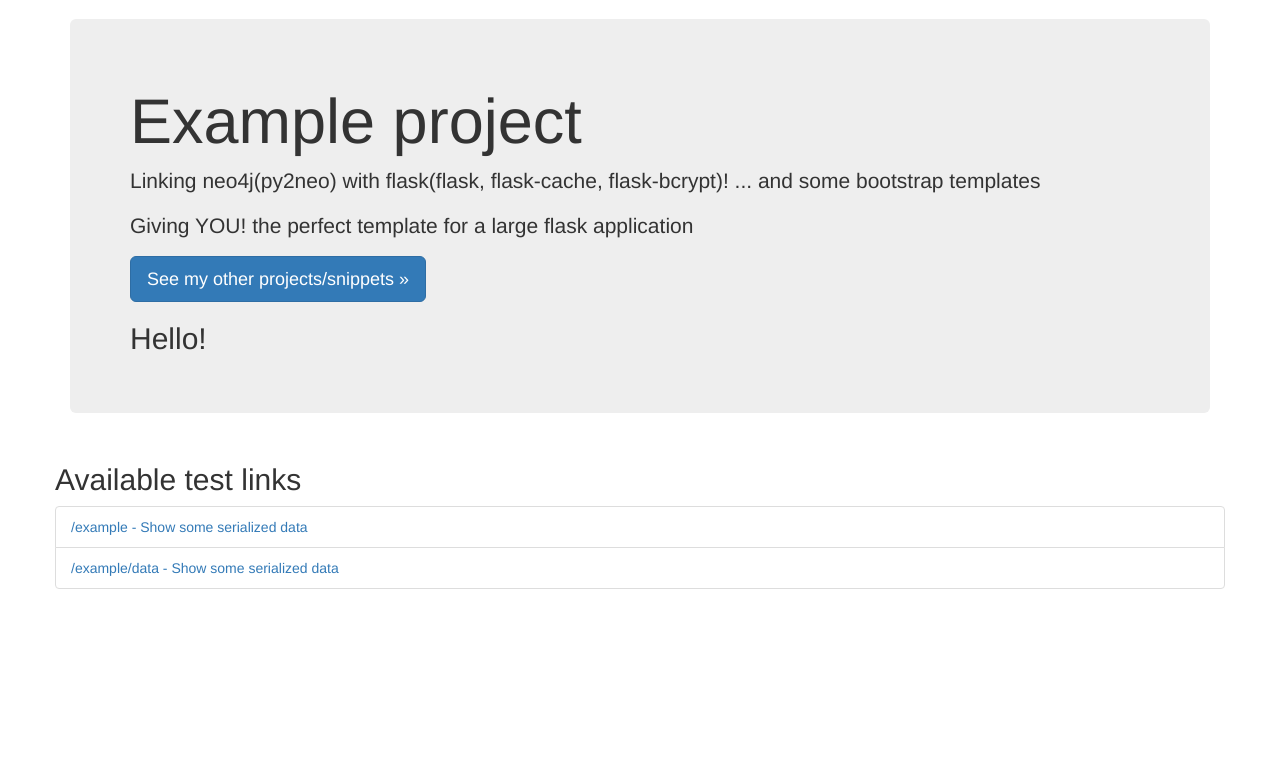
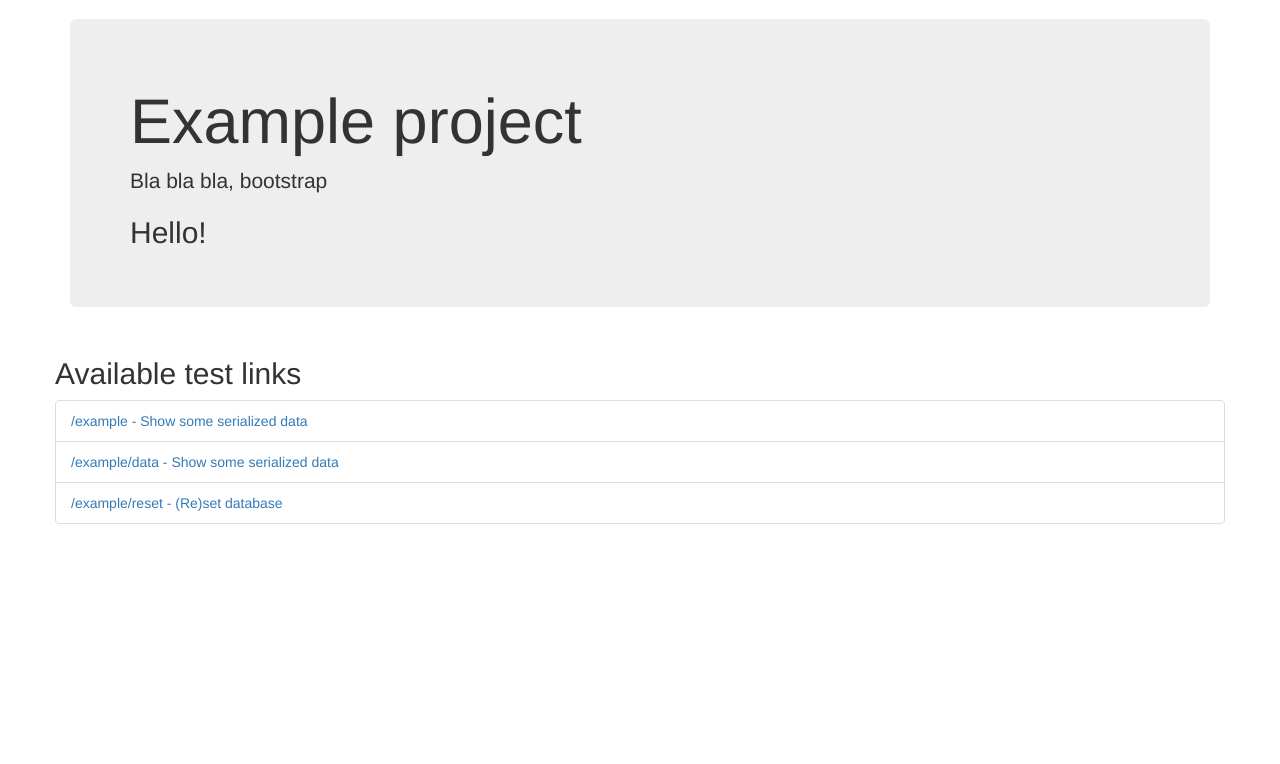
Before and after one commit to mobile2015/neoPyth, a Flask app: page / in a window 1280 px wide. Shown: the part 51-815 px from the top of the page. Run offline with Flask 2, Linux system fonts and the light colour scheme; some libraries are stand-ins or nearby versions.

Commit message:
porpawka zmian

```diff
--- a/app/templates/example/example.html
+++ b/app/templates/example/example.html
@@ -2,6 +2,10 @@
 
 {% block content %}
     <h2>Example controller !</h2>
+
+    {% if reset %}
+        <h2>Zresetowano dane :D!</h2>
+    {% endif %}
 
     <button id="example_button"> CLICK ME FOR EPIC WIN! </button>
 
--- a/app/templates/index.html
+++ b/app/templates/index.html
@@ -3,11 +3,7 @@
 {% block content %}
     <div class="jumbotron">
         <h1>Example project</h1>
-        <p>Linking neo4j(py2neo) with flask(flask, flask-cache, flask-bcrypt)! ... and some bootstrap templates</p>
-        <p>Giving YOU! the perfect template for a large flask application</p>
-        <p>
-          <a class="btn btn-lg btn-primary" href="http://bitbucket.com/rikkt0r" role="button">See my other projects/snippets &raquo;</a>
-        </p>
+        <p> Bla bla bla, bootstrap </p>
     </div>
 
     <div class="row">
@@ -19,6 +15,9 @@
           <li class="list-group-item">
             <a href="{{ url_for('exampleController.example_data') }}">/example/data - Show some serialized data</a>
           </li>
+          <li class="list-group-item">
+            <a href="{{ url_for('exampleController.example_reset') }}">/example/reset - (Re)set database</a>
+          </li>
         </ul>
     </div>
 
```
Also changed, not shown: app/controllers/exampleController.py (+8 -0 lines), app/models/example.py (+26 -0 lines), app/models/reset.py (deleted, +0 -33 lines), README.md.
